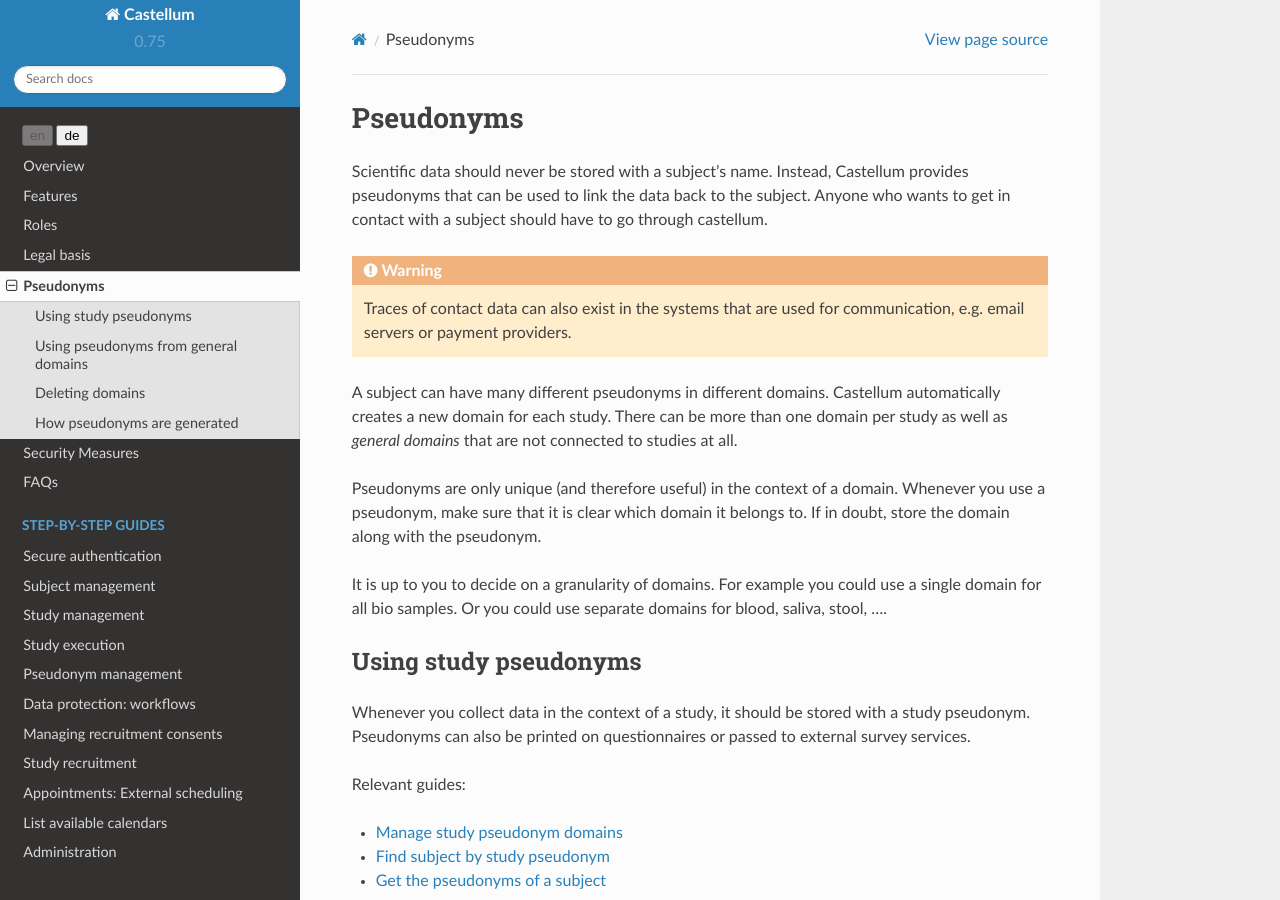
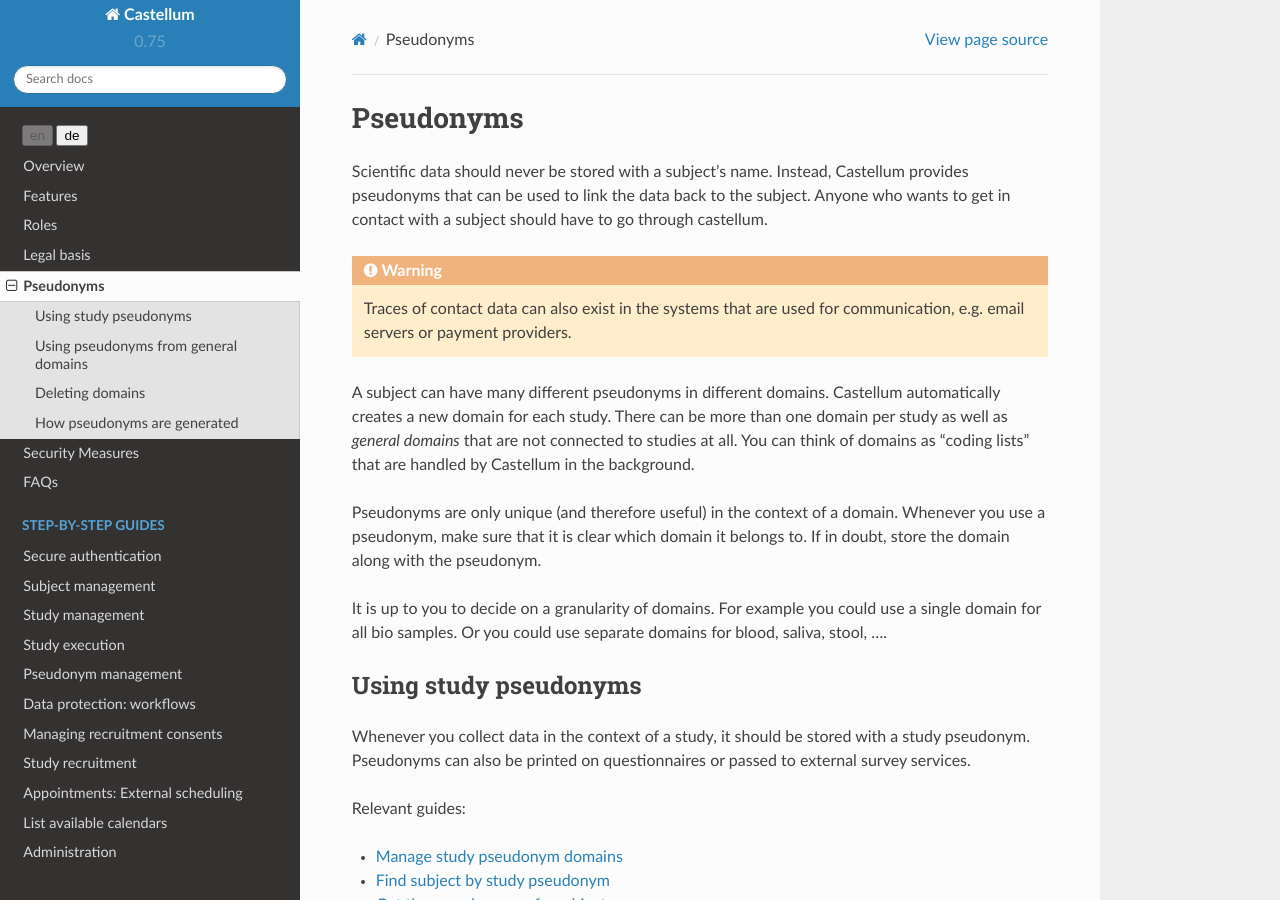
Before and after one commit to DouglasNeuroInformatics/castellum, a Sphinx documentation site: the page built from source/pseudonyms.rst, in a window 1280 px wide and 900 px high. Built offline with Sphinx 7.4.7 and the Read the Docs theme 2.0.0, drawn with Linux system fonts in a browser that asks for light colours.

Commit message:
mention coding list

```diff
--- a/source/pseudonyms.rst
+++ b/source/pseudonyms.rst
@@ -13,7 +13,8 @@ through castellum.
 A subject can have many different pseudonyms in different domains. Castellum
 automatically creates a new domain for each study. There can be more than one
 domain per study as well as *general domains* that are not connected to studies
-at all.
+at all. You can think of domains as "coding lists" that are handled by
+Castellum in the background.
 
 Pseudonyms are only unique (and therefore useful) in the context of a domain.
 Whenever you use a pseudonym, make sure that it is clear which domain it
```
